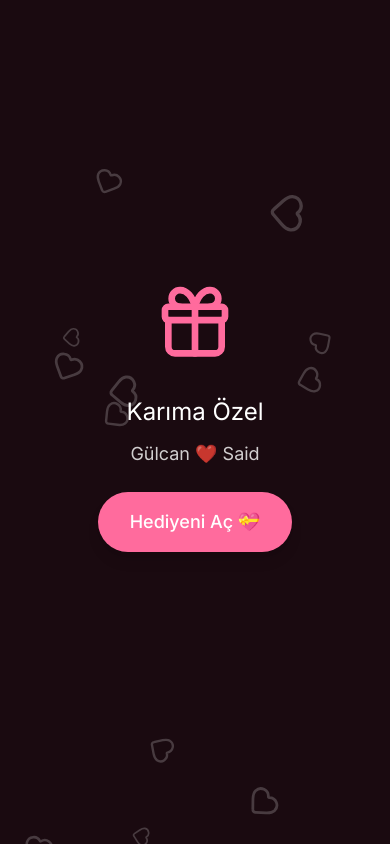
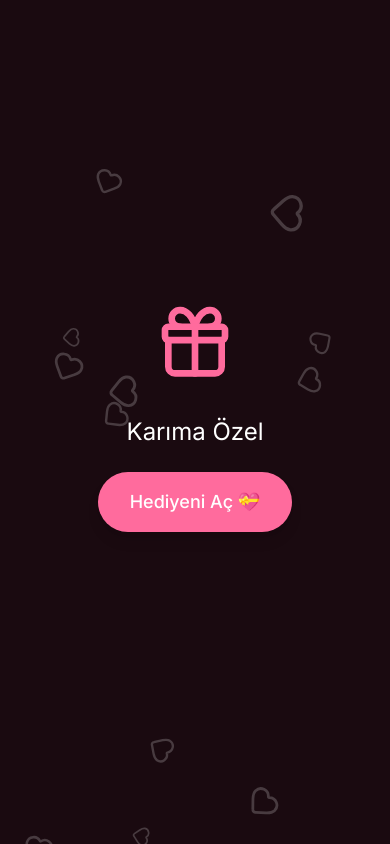
Before and after one commit to muensa125-create/2ay-m-z, a Next.js app: page / in a window 390 px wide. Shown: the top 844 px of the page. Built offline with nearby package versions, Linux system fonts and the light colour scheme.

Commit message:
Remove Gülcan ❤️ Said from gift opening screen

```diff
--- a/app/page.tsx
+++ b/app/page.tsx
@@ -237,12 +237,9 @@ export default function Home() {
                 <Gift size={80} className="mx-auto text-[#FF6B9D]" />
               </motion.div>
 
-              <h1 className="text-2xl md:text-5xl font-caveat text-white mb-3">
+              <h1 className="text-2xl md:text-5xl font-caveat text-white mb-6">
                 Karıma Özel
               </h1>
-              <p className="text-lg md:text-2xl text-white/80 mb-6 font-caveat">
-                Gülcan ❤️ Said
-              </p>
 
               {!showPasswordInput ? (
                 <motion.button
```
